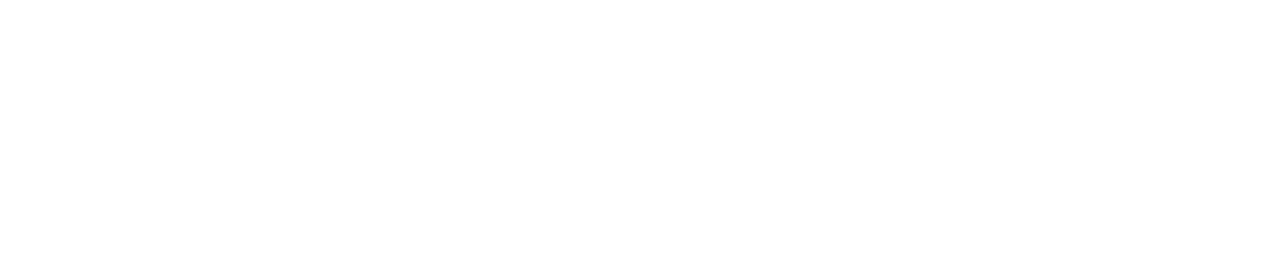
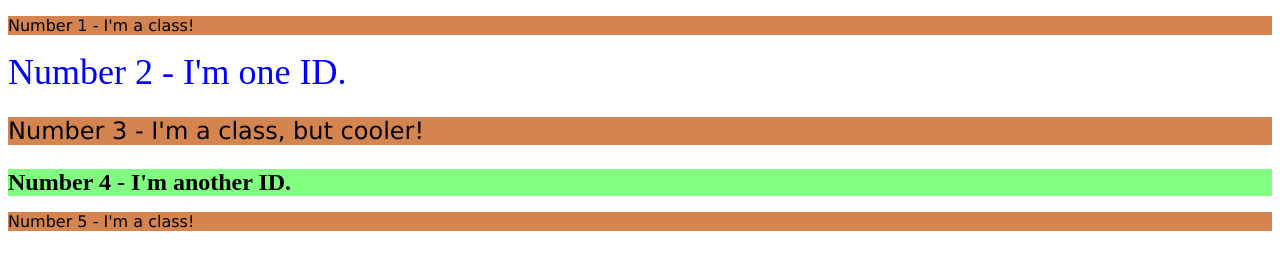
Before and after one commit to webmanagementhk/02class, a plain HTML site: page index.html in a window 1280 px wide. Drawn offline with Linux system fonts and the light colour scheme.

Commit message:
color correction odd number

```diff
--- a/index.html
+++ b/index.html
@@ -0,0 +1,19 @@
+<!DOCTYPE html>
+<html lang="en">
+  <head>
+    <meta charset="UTF-8">
+    <meta http-equiv="X-UA-Compatible" content="IE=edge">
+    <meta name="viewport" content="width=device-width, initial-scale=1.0">
+    <title>Class and ID Selectors</title>
+    <link rel="stylesheet" href="style.css">
+  </head>
+
+
+  <body>
+    <p class="odd">Number 1 - I'm a class!</p>
+    <div id="two">Number 2 - I'm one ID.</div>
+    <p class="odd oddly-cool">Number 3 - I'm a class, but cooler!</p>
+    <div id="four">Number 4 - I'm another ID.</div>
+    <p class="odd">Number 5 - I'm a class!</p>
+  </body>
+</html>
--- a/style.css
+++ b/style.css
@@ -1,5 +1,5 @@
 .odd {
-    background-color: rebeccapurple;
+    background-color: rgba(197, 90, 20, 0.745);
     font-family: Verdana, Geneva, Tahoma, sans-serif;
 }
 
@@ -7,12 +7,12 @@
     font-size: 24px;
 }
 
-.two {
+#two {
     color: #0000ff;
     font-size: 36px;
 }
 
-.four {
+#four {
     background-color: hsl(120, 100%, 75%);
     font-size: 24px;
     font-weight: bold;
```
